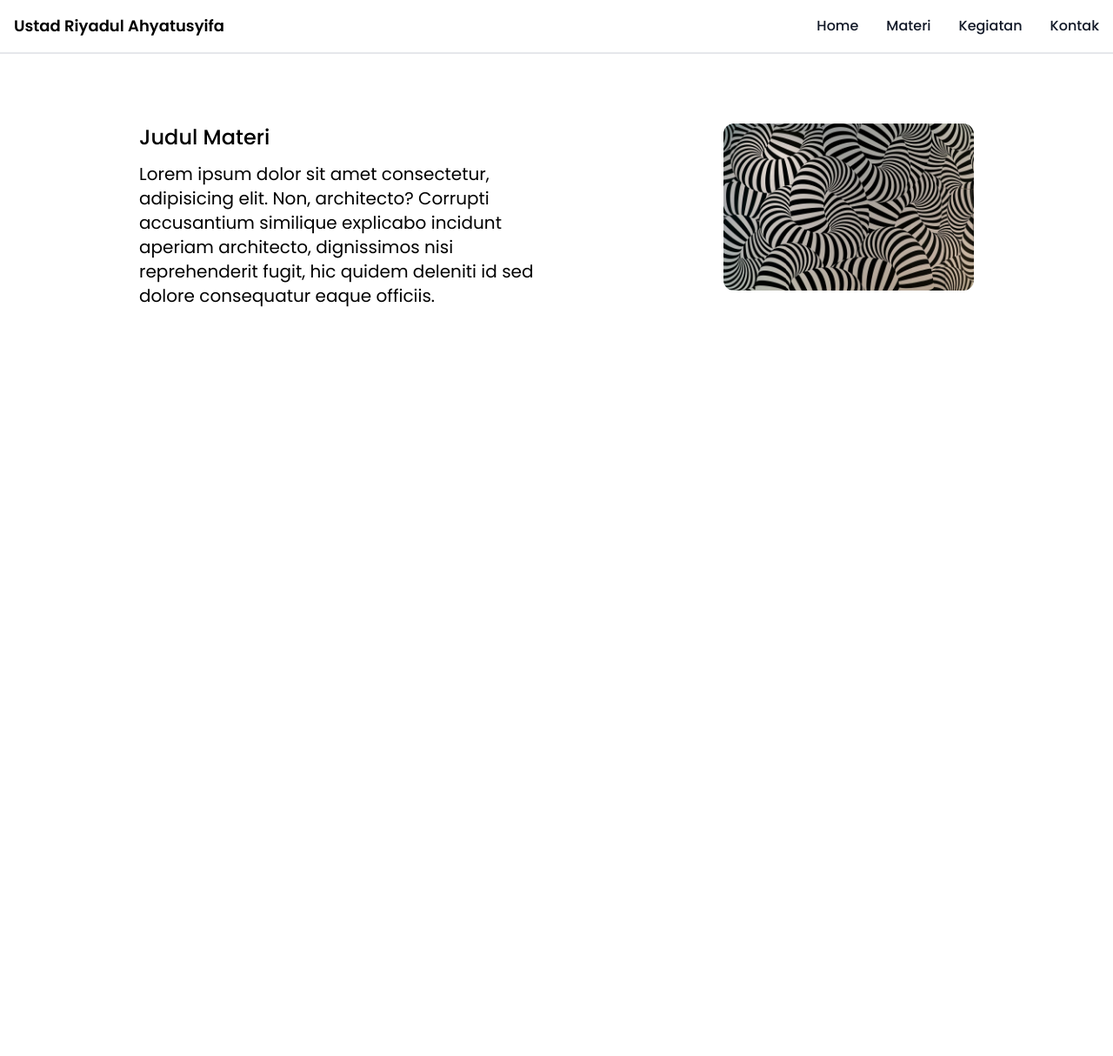
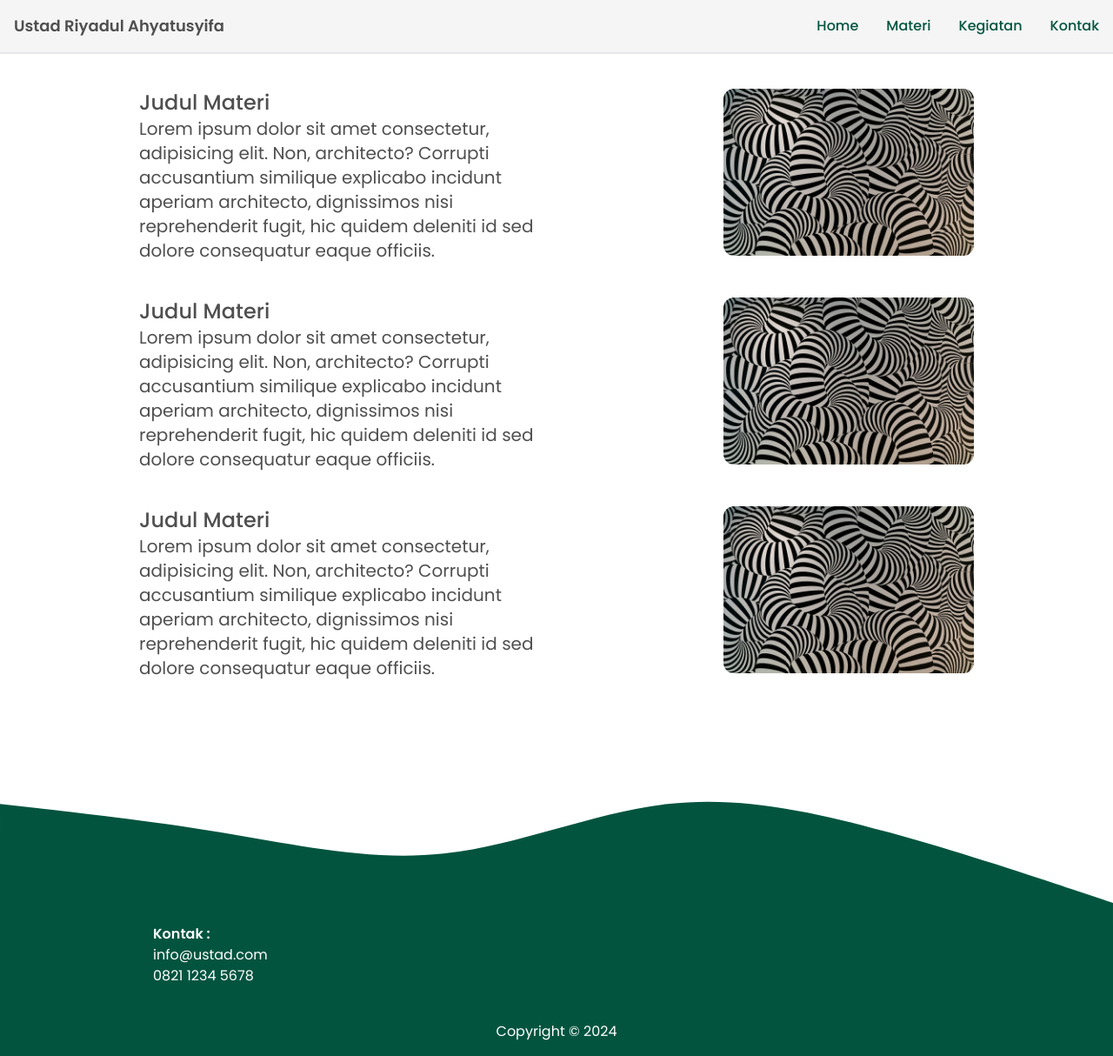
Before and after one commit to Nakazain/Kelompok, a website: page materi.html in a window 1280 px wide. Shown: the whole page at 87% size. Before the commit the page ends 800 px from the top, so only its background shows below. Drawn offline with nearby package versions, Linux system fonts and the light colour scheme.

Commit message:
Perubahan kecil 8

```diff
--- a/css/main.css
+++ b/css/main.css
@@ -2,10 +2,8 @@
     font-family: "Poppins", serif;
     font-weight: 400;
     font-style: normal;
-  }
-
-  .nav-link.active {
-    color: #cddc39;
+    color: #4F4F4F;
+    background-color: #FFFFFF;
   }
 
   .masonry {
--- a/materi.html
+++ b/materi.html
@@ -16,10 +16,10 @@
     <link href="https://unpkg.com/aos@2.3.1/dist/aos.css" rel="stylesheet">
 </head>
 <body>
-  <nav class="sticky top-0 z-50 bg-opacity-50 backdrop-blur-md border-gray-200 dark:bg-gray-900 border-b-2">
+  <nav class="sticky top-0 z-50 bg-[#F5F5F5] border-gray-200 dark:bg-gray-900 border-b-2">
     <div class="max-w-screen-xl flex flex-wrap items-center justify-between mx-auto p-4">
-      <a href="index.html" class="flex items-center space-x-3 rtl:space-x-reverse">
-          <span data-aos="fade-down"data-aos-duration="1000" class="self-center text-lg font-semibold whitespace-nowrap dark:text-white">Ustad Riyadul Ahyatusyifa</span>
+      <a href="#" class="flex items-center space-x-3 rtl:space-x-reverse">
+          <span data-aos="fade-down"data-aos-duration="1000" class="self-center text-lg font-semibold whitespace-nowrap dark:text-[#03543f]">Ustad Riyadul Ahyatusyifa</span>
       </a>
       <button data-collapse-toggle="navbar-default" type="button" class="inline-flex items-center p-2 w-10 h-10 justify-center text-sm text-gray-500 rounded-lg md:hidden hover:bg-gray-100 focus:outline-none focus:ring-2 focus:ring-gray-200 dark:text-gray-400 dark:hover:bg-gray-700 dark:focus:ring-gray-600" aria-controls="navbar-default" aria-expanded="false">
           <span class="sr-only">Open main menu</span>
@@ -30,32 +30,73 @@
       <div data-aos="fade-down" data-aos-duration="700" class="hidden w-full md:block md:w-auto" id="navbar-default">
         <ul class="font-medium flex flex-col p-4 md:p-0 mt-4 rounded-lg bg-opacity-50 backdrop-blur-sm md:flex-row md:space-x-8 rtl:space-x-reverse md:mt-0 md:border-0 md:bg-opacity-50  dark:bg-gray-800 md:dark:bg-gray-900 dark:border-gray-700">
           <li>
-            <a href="index.html" class="block py-2 px-3 text-gray-900 rounded hover:bg-lime-300 md:hover:bg-transparent md:border-0 md:hover:text-blue-700 md:p-0 dark:text-white md:dark:hover:text-blue-500 dark:hover:bg-gray-700 dark:hover:text-white md:dark:hover:bg-transparent">Home</a>
+            <a href="index.html" class="block py-2 px-3 text-[#03543f] rounded hover:bg-[#03543f] hover:text-[#F5F5F5] md:hover:bg-transparent md:border-0 md:hover:text-[#4CAF50] md:p-0 dark:text-white md:dark:hover:text-[#F5F5F5] dark:hover:bg-gray-700 dark:hover:text-white md:dark:hover:bg-transparent">Home</a>
           </li>
           <li>
-            <a href="#" class="block py-2 px-3 text-gray-900 rounded hover:bg-lime-300 md:hover:bg-transparent md:border-0 md:hover:text-blue-700 md:p-0 dark:text-white md:dark:hover:text-blue-500 dark:hover:bg-gray-700 dark:hover:text-white md:dark:hover:bg-transparent">Materi</a>
+            <a href="#" class="block py-2 px-3 text-[#03543f] rounded hover:bg-[#03543f] hover:text-[#F5F5F5] md:hover:bg-transparent md:border-0 md:hover:text-[#4CAF50] md:p-0 dark:text-white md:dark:hover:text-[#F5F5F5] dark:hover:bg-gray-700 dark:hover:text-white md:dark:hover:bg-transparent">Materi</a>
           </li>
           <li>
-            <a href="index.html#kegiatan" class="block py-2 px-3 text-gray-900 rounded hover:bg-lime-300 md:hover:bg-transparent md:border-0 md:hover:text-blue-700 md:p-0 dark:text-white md:dark:hover:text-blue-500 dark:hover:bg-gray-700 dark:hover:text-white md:dark:hover:bg-transparent">Kegiatan</a>
+            <a href="index.html#kegiatan" class="block py-2 px-3 text-[#03543f] rounded hover:bg-[#03543f] hover:text-[#F5F5F5] md:hover:bg-transparent md:border-0 md:hover:text-[#4CAF50] md:p-0 dark:text-white md:dark:hover:text-[#F5F5F5] dark:hover:bg-gray-700 dark:hover:text-white md:dark:hover:bg-transparent">Kegiatan</a>
           </li>
           <li>
-            <a href="#kontak" class="block py-2 px-3 text-gray-900 rounded hover:bg-lime-300 md:hover:bg-transparent md:border-0 md:hover:text-blue-700 md:p-0 dark:text-white md:dark:hover:text-blue-500 dark:hover:bg-gray-700 dark:hover:text-white md:dark:hover:bg-transparent">Kontak</a>
+            <a href="#kontak" class="block py-2 px-3 text-[#03543f] rounded hover:bg-[#03543f] hover:text-[#F5F5F5] md:hover:bg-transparent md:border-0 md:hover:text-[#4CAF50] md:p-0 dark:text-white md:dark:hover:text-[#F5F5F5] dark:hover:bg-gray-700 dark:hover:text-white md:dark:hover:bg-transparent">Kontak</a>
           </li>
         </ul>
       </div>
     </div>
   </nav>
 
-      <div class="grid lg:justify-items-end justify-items-center lg:grid-cols-2 lg:gap-2 gap-5 lg:mx-40 mx-20 md:mx-32 mt-20">
+  <div class="grid lg:justify-items-end justify-items-center lg:grid-cols-2 lg:gap-2 gap-5 lg:mx-40 mx-20 md:mx-32 mt-10">
     <div class="lg:order-first order-last">
-          <p data-aos="fade-right" data-aos-duration="700" class="md:text-2xl text-xl font-medium">Judul Materi</p>
-          <p data-aos="fade-right"data-aos-duration="900" class="mt-3 md:text-xl ">Lorem ipsum dolor sit amet consectetur, adipisicing elit. Non, architecto? Corrupti accusantium similique explicabo incidunt aperiam architecto, dignissimos nisi reprehenderit fugit, hic quidem deleniti id sed dolore consequatur eaque officiis.</p>
+      <a href="#" data-aos="fade-right" data-aos-duration="700" class="md:text-2xl text-xl font-medium">Judul Materi</a><br>
+      <a href="#" data-aos="fade-right"data-aos-duration="900" class="md:text-xl ">Lorem ipsum dolor sit amet consectetur, adipisicing elit. Non, architecto? Corrupti accusantium similique explicabo incidunt aperiam architecto, dignissimos nisi reprehenderit fugit, hic quidem deleniti id sed dolore consequatur eaque officiis.</a>
     </div>
     <div>
+      <a href="#">
       <img data-aos="zoom-in" data-aos-duration="800" src="src/img/gambar-dekoratif-2.jpeg"
       class="rounded-xl snap-start h-48" alt="Gambar 1">
+      </a>
     </div>
   </div>
+  <div class="grid lg:justify-items-end justify-items-center lg:grid-cols-2 lg:gap-2 gap-5 lg:mx-40 mx-20 md:mx-32 mt-10">
+    <div class="lg:order-first order-last">
+      <a href="#" data-aos="fade-right" data-aos-duration="700" class="md:text-2xl text-xl font-medium">Judul Materi</a><br>
+      <a href="#" data-aos="fade-right"data-aos-duration="900" class="md:text-xl ">Lorem ipsum dolor sit amet consectetur, adipisicing elit. Non, architecto? Corrupti accusantium similique explicabo incidunt aperiam architecto, dignissimos nisi reprehenderit fugit, hic quidem deleniti id sed dolore consequatur eaque officiis.</a>
+    </div>
+    <div>
+      <a href="#">
+      <img data-aos="zoom-in" data-aos-duration="800" src="src/img/gambar-dekoratif-2.jpeg"
+      class="rounded-xl snap-start h-48" alt="Gambar 1">
+      </a>
+    </div>
+  </div>
+  <div class="grid lg:justify-items-end justify-items-center lg:grid-cols-2 lg:gap-2 gap-5 lg:mx-40 mx-20 md:mx-32 mt-10">
+    <div class="lg:order-first order-last">
+      <a href="#" data-aos="fade-right" data-aos-duration="700" class="md:text-2xl text-xl font-medium">Judul Materi</a><br>
+      <a href="#" data-aos="fade-right"data-aos-duration="900" class="md:text-xl ">Lorem ipsum dolor sit amet consectetur, adipisicing elit. Non, architecto? Corrupti accusantium similique explicabo incidunt aperiam architecto, dignissimos nisi reprehenderit fugit, hic quidem deleniti id sed dolore consequatur eaque officiis.</a>
+    </div>
+    <div>
+      <a href="#">
+      <img data-aos="zoom-in" data-aos-duration="800" src="src/img/gambar-dekoratif-2.jpeg"
+      class="rounded-xl snap-start h-48" alt="Gambar 1">
+      </a>
+    </div>
+  </div>
+
+  <!-- Footer -->
+  <svg xmlns="http://www.w3.org/2000/svg" viewBox="0 0 1440 320"><path fill="#03543f" fill-opacity="1" d="M0,160L48,165.3C96,171,192,181,288,197.3C384,213,480,235,576,224C672,213,768,171,864,160C960,149,1056,171,1152,197.3C1248,224,1344,256,1392,272L1440,288L1440,320L1392,320C1344,320,1248,320,1152,320C1056,320,960,320,864,320C768,320,672,320,576,320C480,320,384,320,288,320C192,320,96,320,48,320L0,320Z"></path></svg>
+  <footer class="-mt-1 pb-4" style="background-color: #03543f;">
+  <p class="lg:ml-44 ml-7 text-white font-semibold">
+    Kontak :
+  </p>
+  <p class="lg:ml-44 ml-7 mb-10 text-white">
+      info@ustad.com <br>
+      0821 1234 5678
+  </p>
+  <p class="text-center text-white">
+    Copyright © 2024
+  </p>
+  </footer>
 
   <script src="https://cdnjs.cloudflare.com/ajax/libs/flowbite/1.6.5/flowbite.min.js"></script>
   <script src="https://cdnjs.cloudflare.com/ajax/libs/aos/2.3.4/aos.js"></script>
```
Also changed, not shown: index.html (+14 -13 lines), src/output.css. Lines whose indentation alone changed are shown as unchanged.
